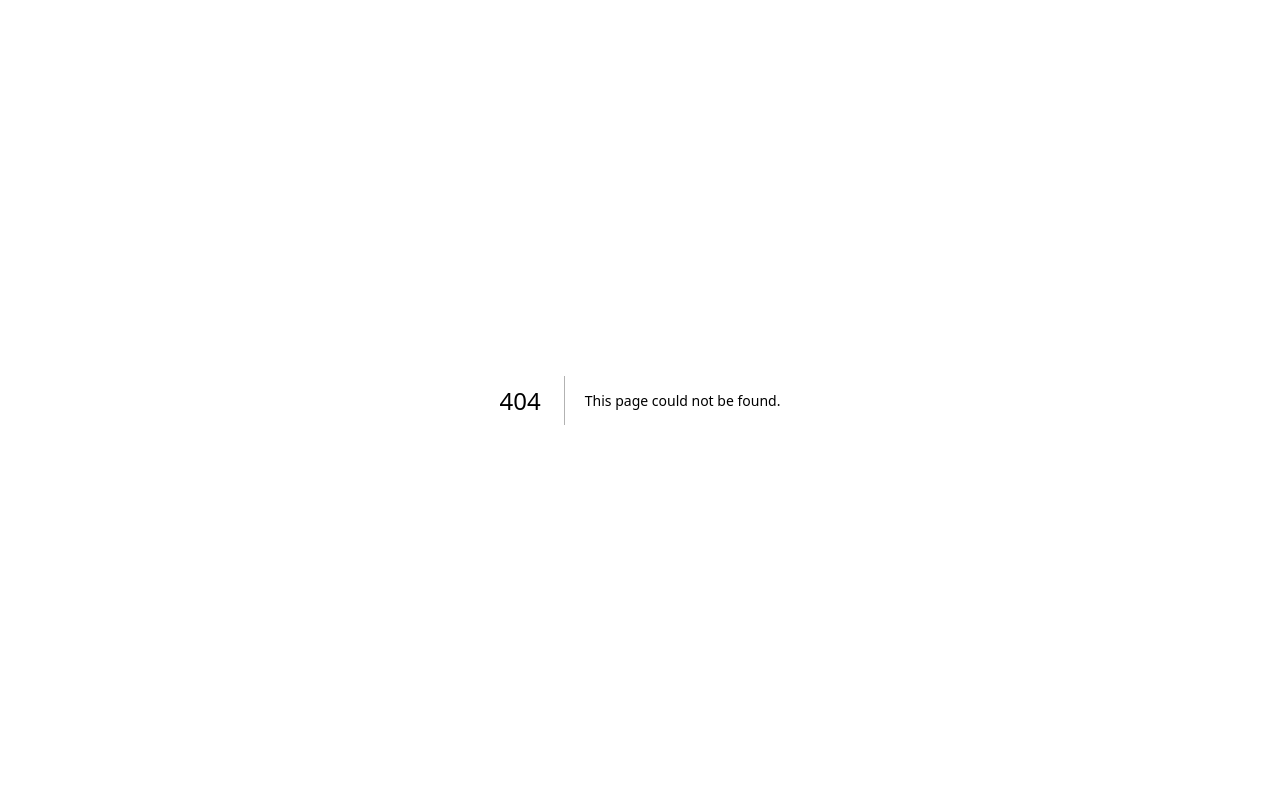
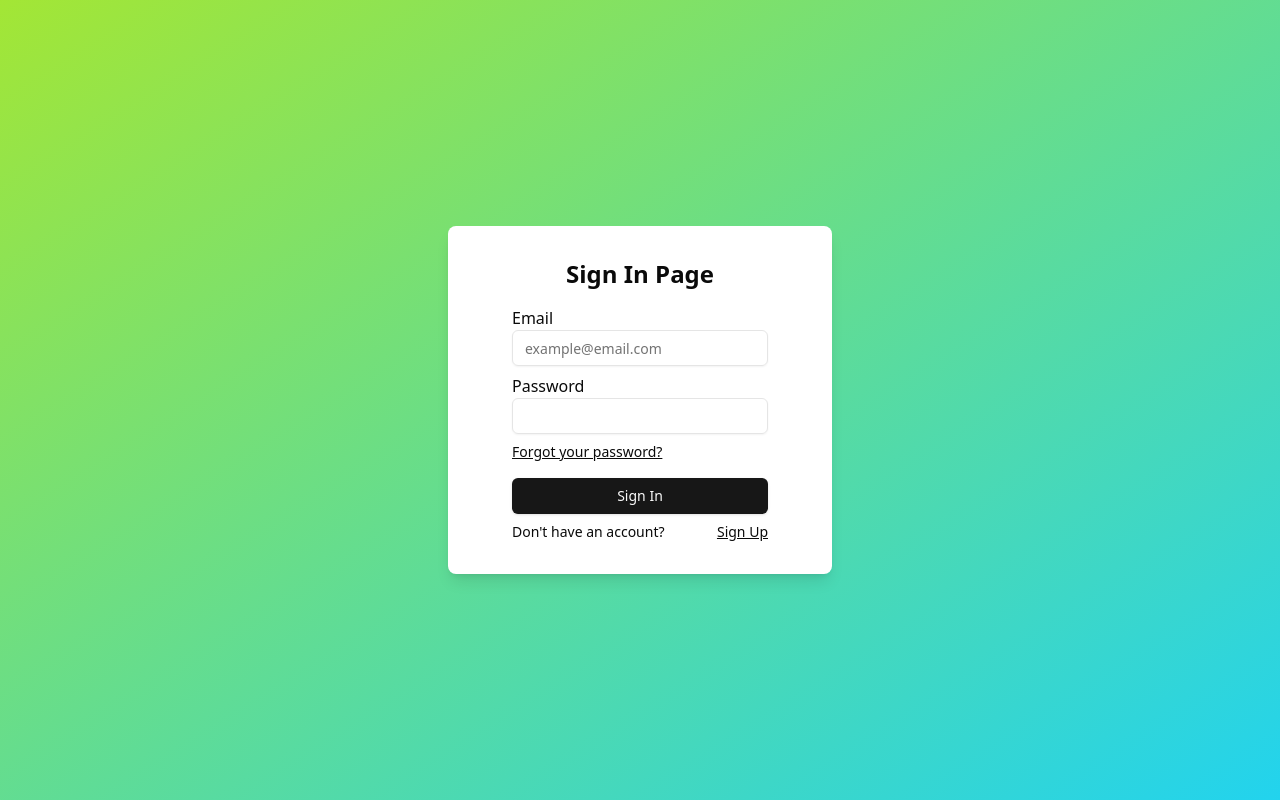
Before and after one commit to MAG1980/TurboRepo_Next_Nest, a Next.js app in the folder apps/web/: page /auth/signin in a window 1280 px wide. Before the commit this address had no page. Built offline with nearby package versions, Linux system fonts and the light colour scheme.

Commit message:
Создана страница SignInPage, содержащая компонент SignInForm.

```diff
--- /dev/null
+++ b/apps/web/app/auth/signin/page.tsx
@@ -0,0 +1,14 @@
+import { FC } from 'react';
+import { SignInForm } from '@/app/auth/signin/signInForm';
+
+const SignInPage: FC = () => {
+  return (
+    <div className="flex w-96 flex-col items-center justify-center rounded-lg bg-white p-8 shadow-lg">
+      <h1 className="mb-4 text-center text-2xl font-bold">Sign In Page</h1>
+      <SignInForm />
+      <div className="flex flex-col gap-2"></div>
+    </div>
+  );
+};
+
+export default SignInPage;
--- /dev/null
+++ b/apps/web/app/auth/signin/signInForm.tsx
@@ -0,0 +1,37 @@
+import { Input } from '@/components/ui/input';
+import { SubmitButton } from '@/components/ui/submitButton';
+import Link from 'next/link';
+
+export const SignInForm = () => {
+  return (
+    <form className="flex w-64 flex-col gap-2">
+      <div>
+        <label htmlFor="email">Email</label>
+        <Input
+          id="email"
+          name="email"
+          placeholder="example@email.com"
+          type="email"
+        />
+      </div>
+
+      <div>
+        <label htmlFor="password">Password</label>
+        <Input id="passwerd" name="password" type="password" />
+      </div>
+
+      <Link className="text-sm underline" href="#">
+        Forgot your password?
+      </Link>
+
+      <SubmitButton>Sign In</SubmitButton>
+
+      <div className="flex justify-between text-sm">
+        <p>Don't have an account?</p>
+        <Link className="text-sm underline" href="/auth/signup">
+          Sign Up
+        </Link>
+      </div>
+    </form>
+  );
+};
```
